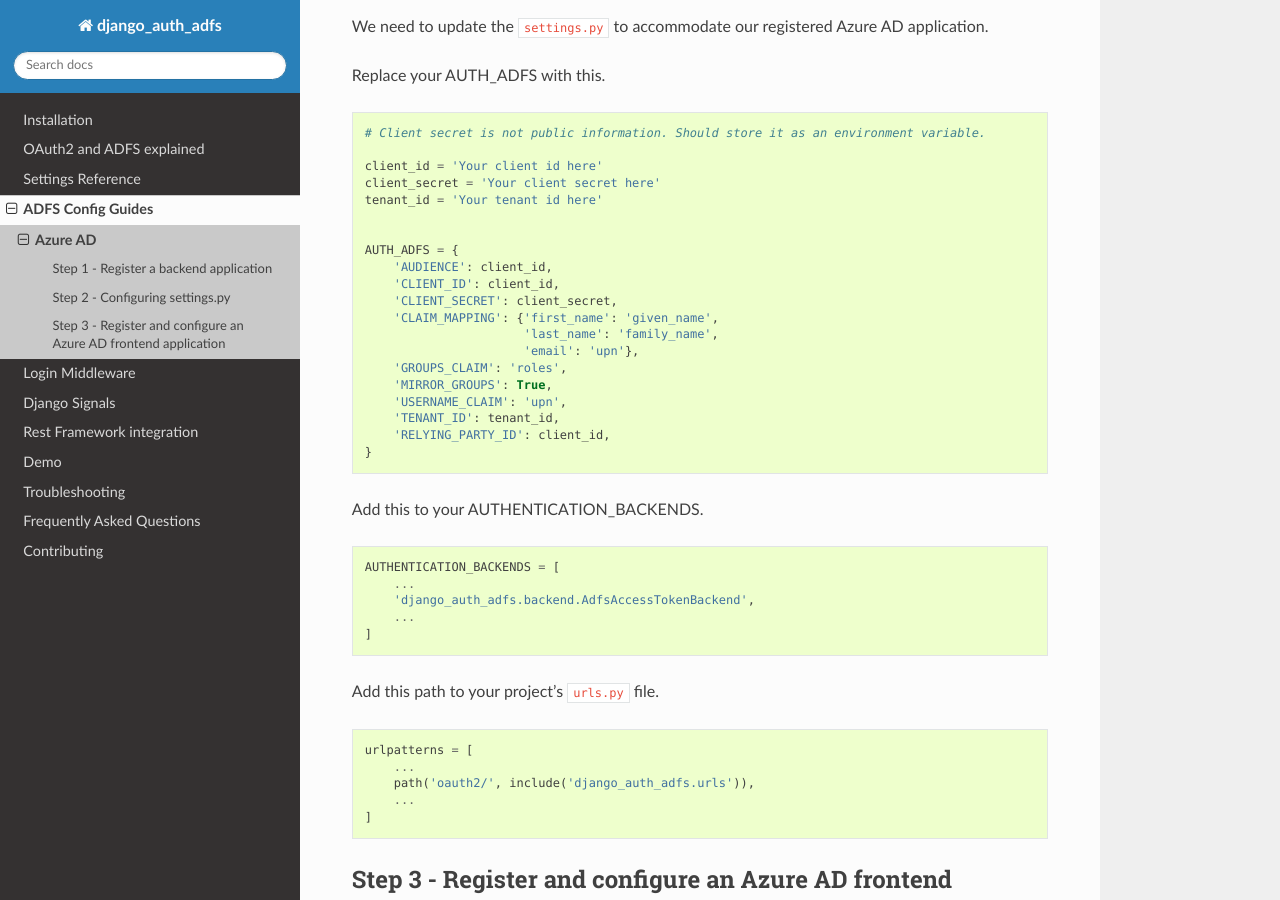
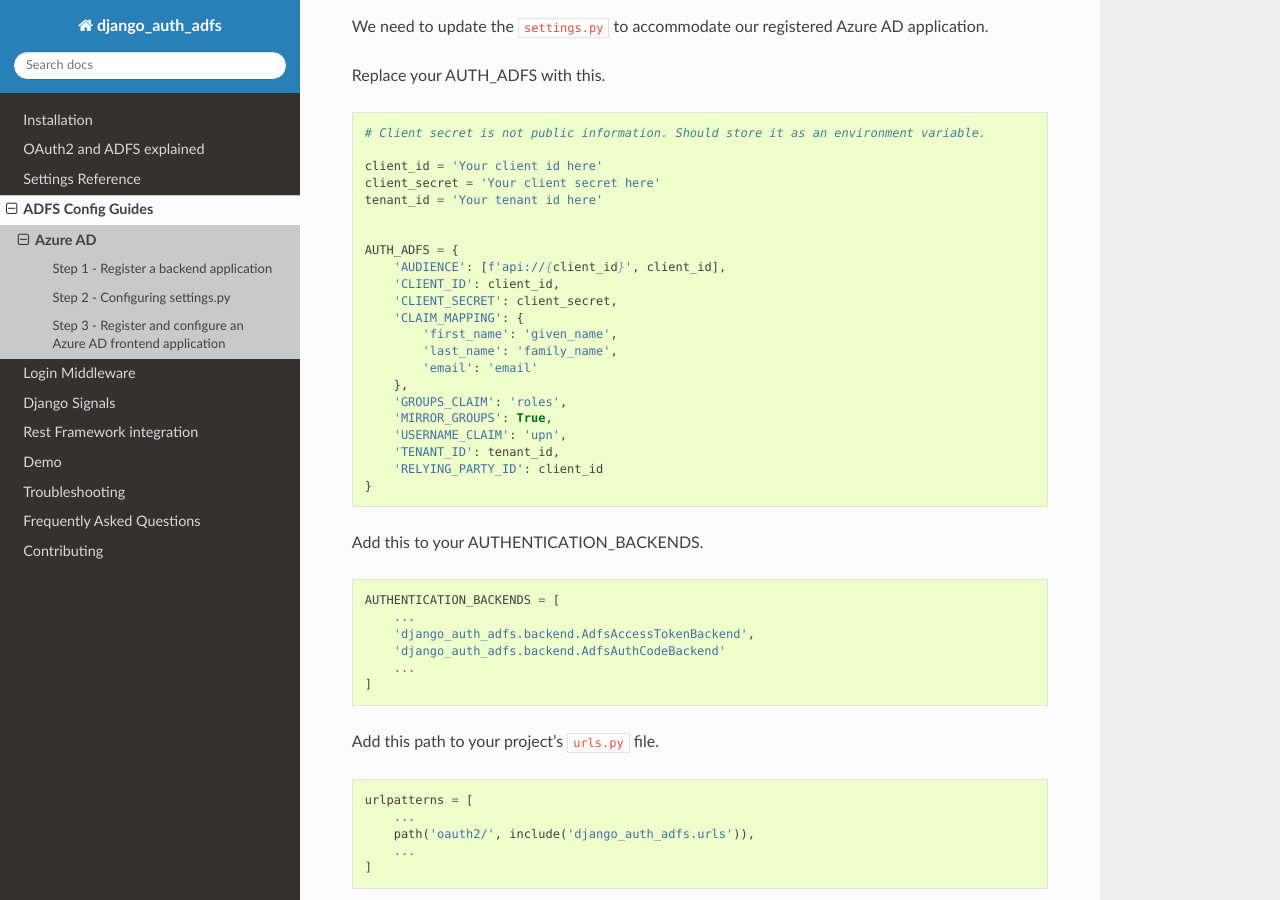
Before and after one commit to snok/django-auth-adfs, a Sphinx documentation site: the page built from docs/azure_ad_config_guide.rst, in a window 1280 px wide and 900 px high, scrolled down 4658 px. Built offline with Sphinx 7.4.7 and the Read the Docs theme 3.1.0, drawn with Linux system fonts in a browser that asks for light colours; pages that are not in the unit, such as notebooks, are missing from menus.

Commit message:
Update azure_ad_config_guide.rst

```diff
--- a/docs/azure_ad_config_guide.rst
+++ b/docs/azure_ad_config_guide.rst
@@ -103,18 +103,21 @@
 
 
     AUTH_ADFS = {
-        'AUDIENCE': client_id,
+        'AUDIENCE': [f'api://{client_id}', client_id],
         'CLIENT_ID': client_id,
         'CLIENT_SECRET': client_secret,
-        'CLAIM_MAPPING': {'first_name': 'given_name',
-                          'last_name': 'family_name',
-                          'email': 'upn'},
+        'CLAIM_MAPPING': {
+            'first_name': 'given_name',
+            'last_name': 'family_name',
+            'email': 'email'
+        },
         'GROUPS_CLAIM': 'roles',
         'MIRROR_GROUPS': True,
         'USERNAME_CLAIM': 'upn',
         'TENANT_ID': tenant_id,
-        'RELYING_PARTY_ID': client_id,
+        'RELYING_PARTY_ID': client_id
     }
+
 
 
 Add this to your AUTHENTICATION_BACKENDS.
@@ -124,6 +127,7 @@
     AUTHENTICATION_BACKENDS = [
         ...
         'django_auth_adfs.backend.AdfsAccessTokenBackend',
+        'django_auth_adfs.backend.AdfsAuthCodeBackend'
         ...
     ]
 
```
